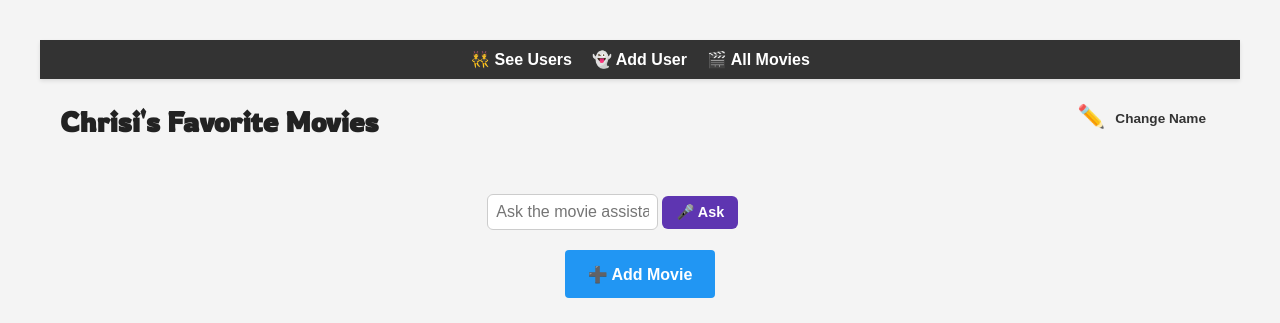
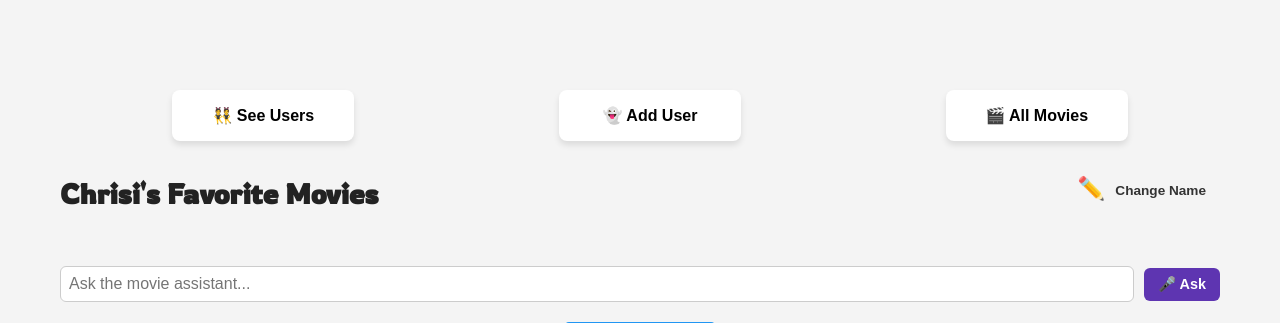
Before and after one commit to build-with-chris/moviewebapp, a Flask app: page /users/1 in a window 1280 px wide. Shown: the top 323 px of the page. Run offline with Flask 3, Linux system fonts and the light colour scheme.

```diff
--- a/static/style.css
+++ b/static/style.css
@@ -17,35 +17,35 @@ h1 {
 /* === NAVBAR === */
 .navbar {
     width: 100%;
-    background-color: #333;
-    position: sticky;
-    top: 0;
-    z-index: 1000;
-    box-shadow: 0 2px 4px rgba(0,0,0,0.1);
+    display: flex;
+    justify-content: space-around;
+    padding: 30px 10px;
 }
 
 .navbar a {
-    color: white;
-    text-decoration: none;
-    font-weight: bold;
+    background-color: white;
+    border-radius: 8px;
+    box-shadow: 0 4px 6px rgba(0,0,0,0.1);
+    padding: 16px;
+    width: 150px;
+    text-align: center;
+    color: black;
+    font-weight: 800;
 }
 
 .navbar a:hover {
-    text-decoration: underline;
+    transform: translateY(-5px);
+    box-shadow: 0 6px 12px rgba(0,0,0,0.15);
+    text-decoration: none;
 }
 
-.navbar-inner {
-    max-width: 1200px;
-    margin: 0 auto;
-    display: flex;
-    justify-content: center;
-    gap: 20px;
-    padding: 10px 0;
-}
 
 /* === LAYOUT === */
 .container {
     max-width: 1200px;
+    display: flex;
+    flex-direction: column;
+    justify-content: center;
     margin: auto;
     padding: 20px;
 }
@@ -84,10 +84,9 @@ a:hover {
 
 /* === MOVIE GRID === */
 .movie-grid {
-    display: flex;
-    flex-wrap: wrap;
+    display: grid;
+    grid-template-columns: repeat(4, 1fr);
     gap: 20px;
-    justify-content: center;
     padding: 20px;
 }
 
@@ -96,7 +95,7 @@ a:hover {
     border-radius: 8px;
     box-shadow: 0 4px 6px rgba(0,0,0,0.1);
     padding: 16px;
-    width: 250px;
+    width: 100%;
     text-align: center;
 }
 
@@ -527,16 +526,18 @@ a:hover {
 }
 .assistant-form {
     display: flex;
-    justify-content: center;
+    justify-content: space-between;
+    align-items: center;
     gap: 10px;
     margin-bottom: 20px;
-    flex-wrap: wrap;
+    width: 100%;
 }
 
 .assistant-form input[type="text"] {
     padding: 8px;
     font-size: 1rem;
-    width: 50%;
+    flex: 1;
+    min-width: 0;
     border-radius: 6px;
     border: 1px solid #ccc;
 }
@@ -564,4 +565,10 @@ a:hover {
     color: #333;
 }
 
+
+/* Container for movie grid to allow wider layout */
+.movie-grid-container {
+    max-width: 1200px;
+    margin: 0 auto;
+    padding: 20px 0;
 }
--- a/templates/base.html
+++ b/templates/base.html
@@ -12,15 +12,12 @@
 </head>
 
 <body>
-    <nav class="navbar">
-        <div class="navbar-inner">
+    <div class="container">
+        <nav class="navbar">
             <a href="{{ url_for('list_users') }}">👯 See Users</a>
-            <a href="{{ url_for('add_user') }}"> 👻 Add User</a>
+            <a href="{{ url_for('add_user') }}">👻 Add User</a>
             <a href="{{ url_for('all_movies') }}">🎬 All Movies</a>
-        </div>
-    </nav>
-
-    <div class="container">
+        </nav>
         {% with messages = get_flashed_messages() %}
   {% if messages %}
     <div class="flash-container">
--- a/templates/user_movies.html
+++ b/templates/user_movies.html
@@ -4,18 +4,16 @@
 <div class="user-header">
     <h1>{{ user.user_name }}'s Favorite Movies</h1>
     <div class="user-action-bar">
-        <a class="btn small icon-only" href="/update_user/{{ user.user_id }}">
+        <a class="btn small icon-only" href="/users/{{ user.user_id }}/edit">
             ✏️ <span class="btn-label">Change Name</span>
         </a>
     </div>
 </div>
 
-<div class="assistant-form">
-    <form method="POST" action="{{ url_for('chat_assistant', user_id=user.user_id) }}">
-        <input type="text" name="message" placeholder="Ask the movie assistant..." required>
-        <button type="submit" class="btn ask">🎤 Ask</button>
-    </form>
-</div>
+<form class="assistant-form" method="POST" action="{{ url_for('chat_assistant', user_id=user.user_id) }}">
+    <input type="text" name="message" placeholder="Ask the movie assistant..." required>
+    <button type="submit" class="btn ask">🎤 Ask</button>
+</form>
 
 {% if ai_reply %}
 <div class="ai-reply">
@@ -33,6 +31,7 @@
 
 
 
+<div class="movie-grid-container">
 <div class="movie-grid">
     {% for movie in movies %}
         <div class="movie-card">
@@ -66,9 +65,10 @@
         <p>No movies yet.</p>
     {% endfor %}
 </div>
+</div>
 
 
-<div style="text-align: center; margin-top: 40px;">
+<div style="text-align: center; margin: 40px;">
     <form method="POST" action="/delete_user/{{ user.user_id }}" onsubmit="return confirmDeleteUser();">
             <button class="btn small delete icon-only" type="submit">
                 ❌ <span class="btn-label">Delete User</span>
```
Also changed, not shown: data/moviewebapp.db.
